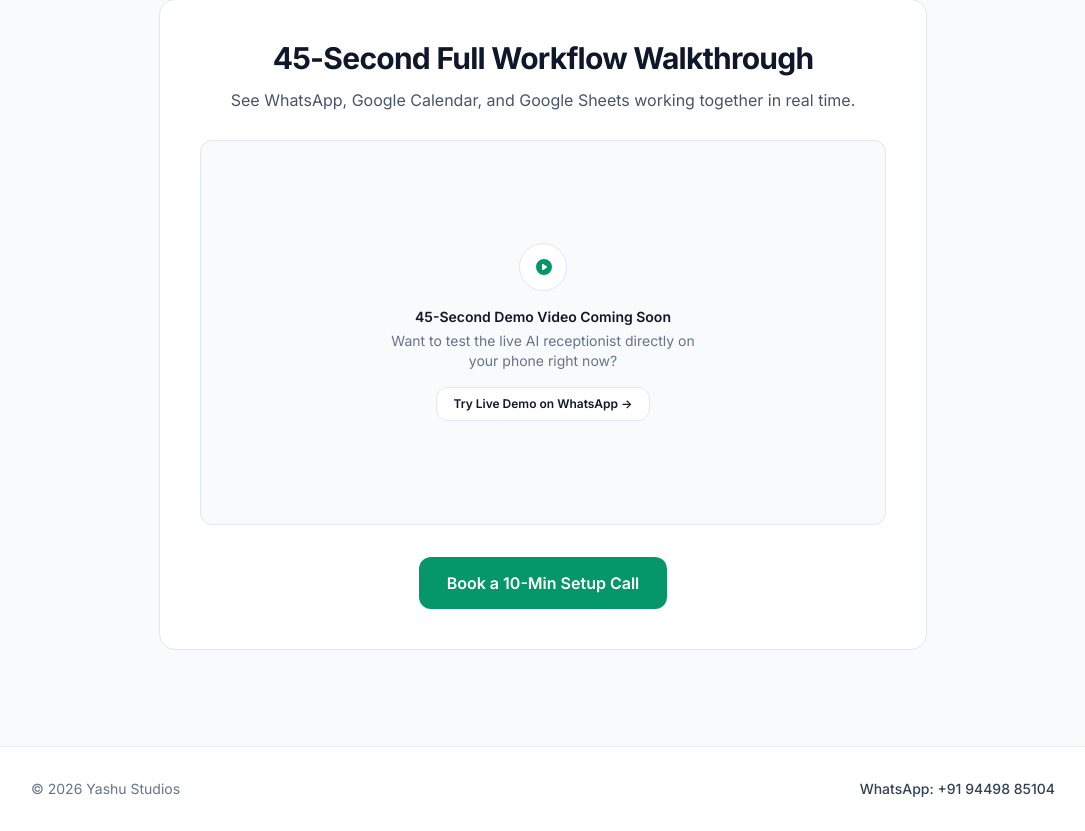
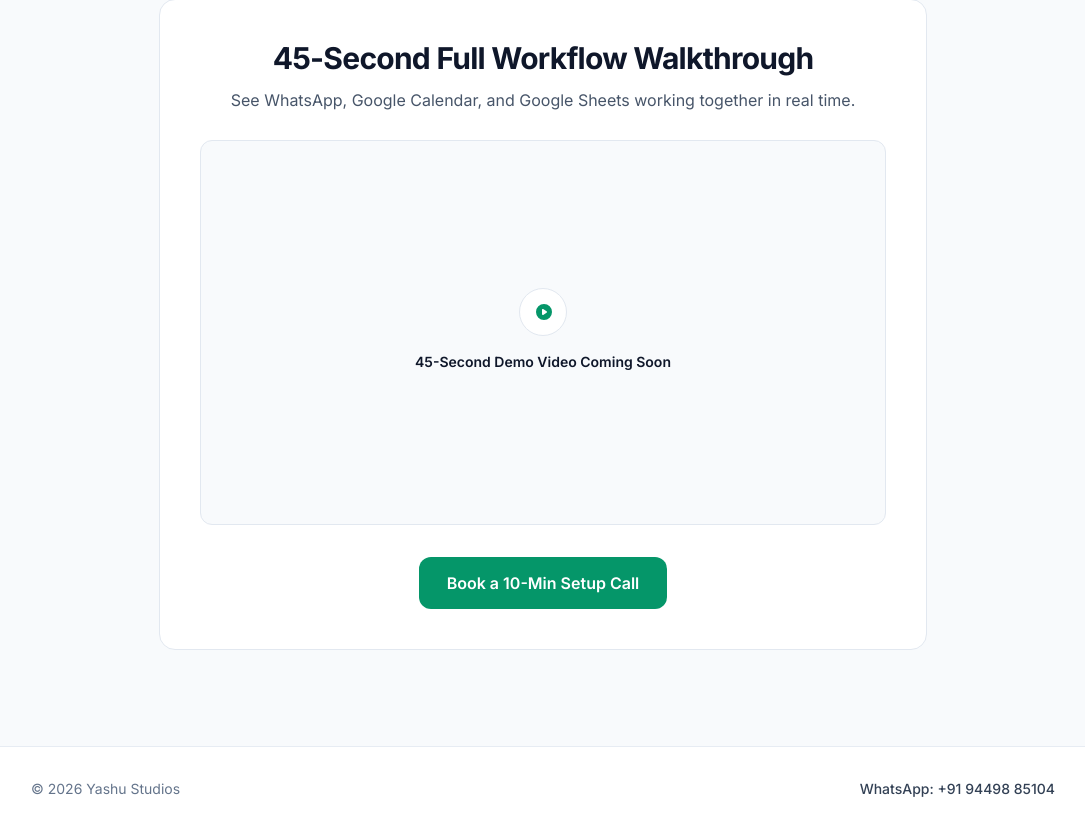
Before and after one commit to yashufxofficial/yashustudios-, a plain HTML site: page index.html in a window 1280 px wide. Shown: the part 2378-3209 px from the top of the page, without its empty margins (97-1182 px from the left). Drawn offline with nearby package versions, Linux system fonts and the light colour scheme.

Commit message:
Remove WhatsApp demo call-to-action from index.html
Removed the WhatsApp demo call-to-action section from the page.

```diff
--- a/index.html
+++ b/index.html
@@ -314,14 +314,6 @@
               <p class="text-sm font-semibold text-[#0F172A] mb-1">
                 45-Second Demo Video Coming Soon
               </p>
-              <p class="text-xs sm:text-sm text-slate-500 mb-4">
-                Want to test the live AI receptionist directly on your phone right now?
-              </p>
-              <a href="https://wa.me/919449885104?text=Hi%20Yashu%2C%20I%20would%20like%20to%20try%20the%20live%20WhatsApp%20AI%20demo%20on%20my%20phone."
-                target="_blank" rel="noopener noreferrer"
-                class="inline-flex items-center justify-center px-4 py-2 rounded-xl bg-white hover:bg-slate-50 text-[#0F172A] text-xs font-semibold border border-slate-200 transition-colors">
-                Try Live Demo on WhatsApp &rarr;
-              </a>
             </div>
           </div>
 
```
